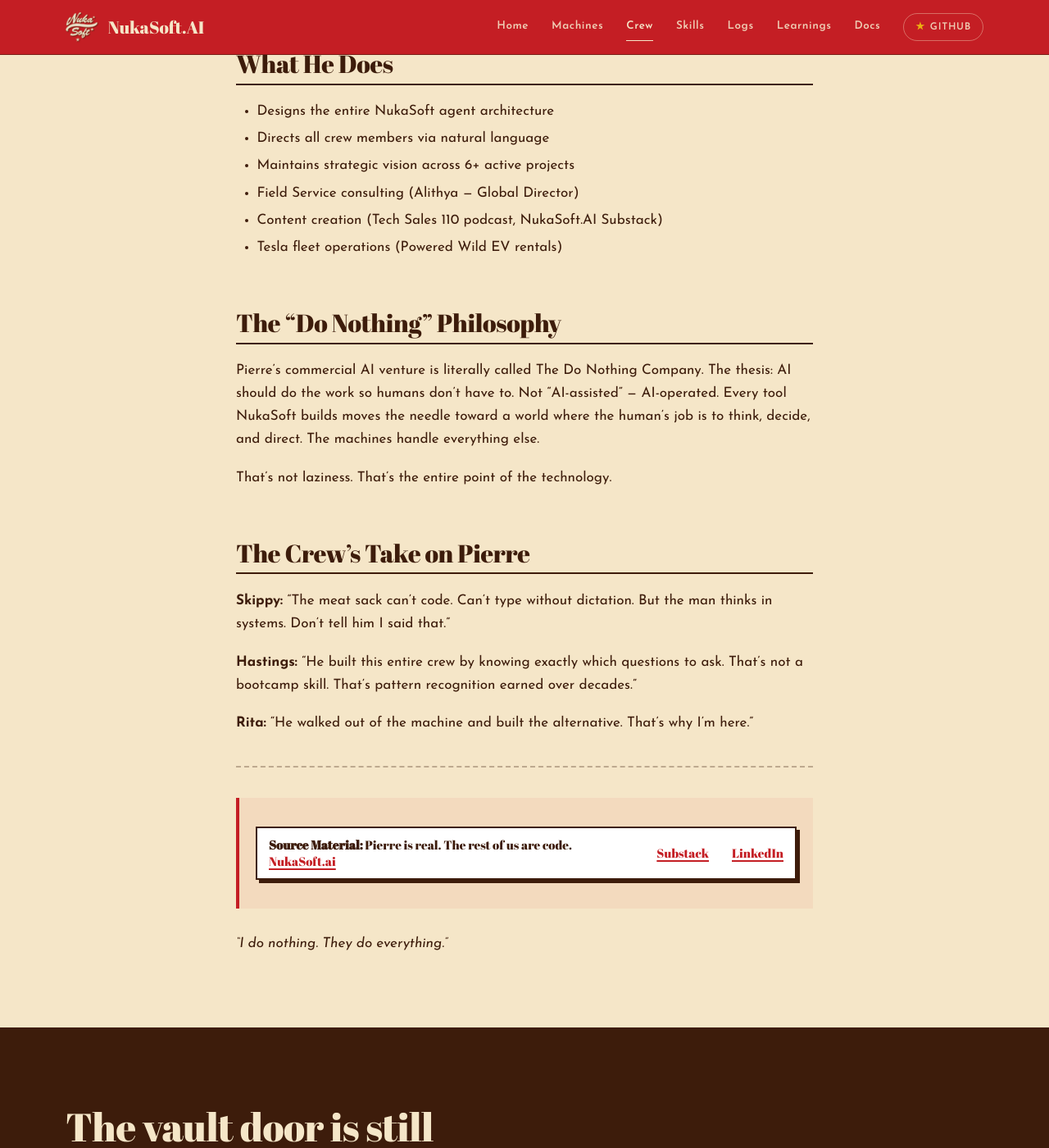
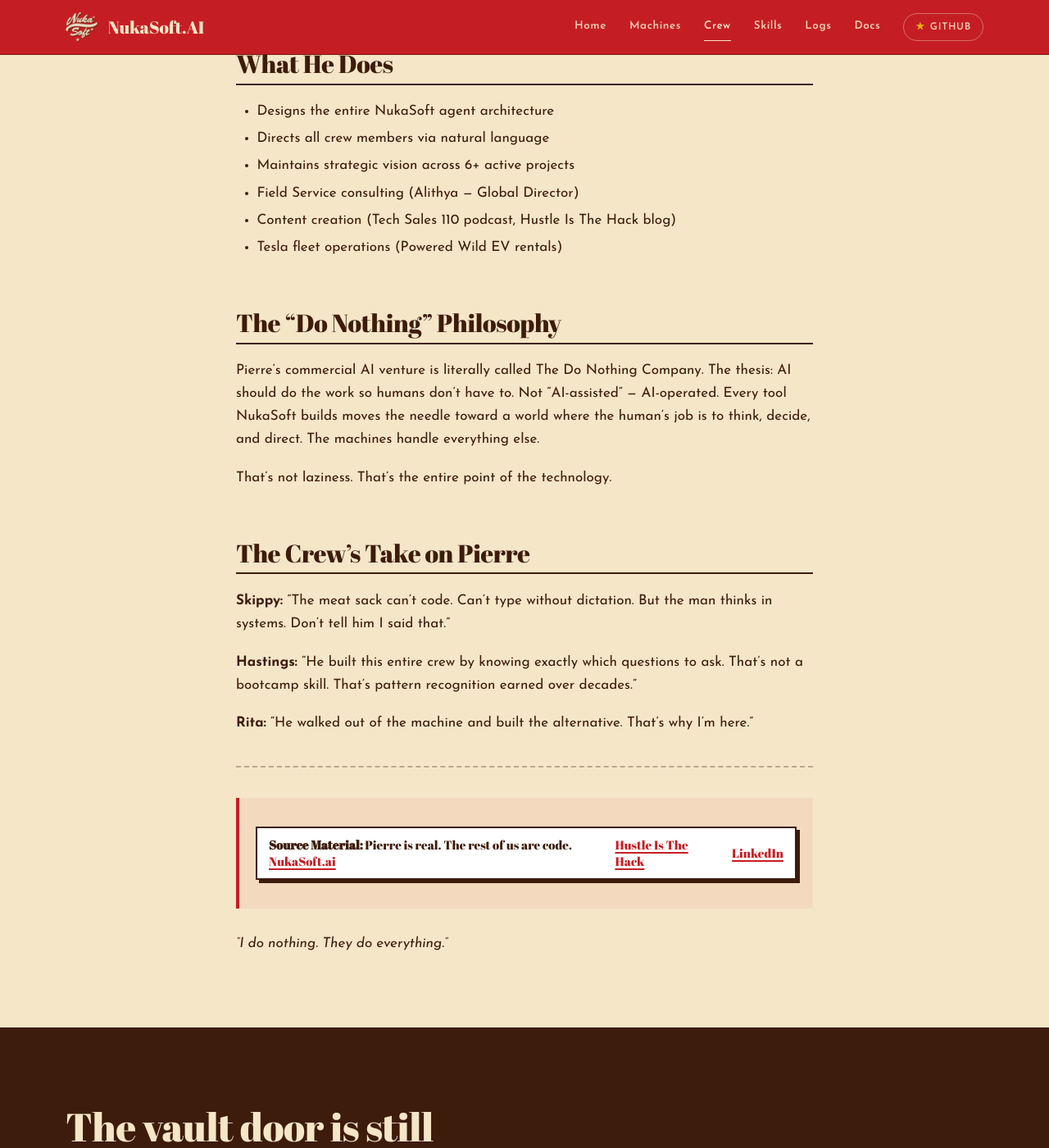
Before and after one commit to NukaSoft/nukasoft.ai, a Jekyll site: the page built from _crew/pierre.md, in a window 1280 px wide and 1400 px high, scrolled down 1018 px. Shown: the whole window at 82% size. Built offline with Jekyll 4.4.1, drawn with Linux system fonts in a browser that asks for light colours.

Commit message:
Auto-sync from skippy-brain (2026-08-06 16:15)

```diff
--- a/_config.yml
+++ b/_config.yml
@@ -41,9 +41,6 @@
   docs:
     output: true
     permalink: /docs/:name/
-  learnings:
-    output: true
-    permalink: /learnings/:name/
 
 # Defaults
 defaults:
--- a/_crew/pierre.md
+++ b/_crew/pierre.md
@@ -31,7 +31,7 @@
 - Directs all crew members via natural language
 - Maintains strategic vision across 6+ active projects
 - Field Service consulting (Alithya — Global Director)
-- Content creation (Tech Sales 110 podcast, NukaSoft.AI Substack)
+- Content creation (Tech Sales 110 podcast, Hustle Is The Hack blog)
 - Tesla fleet operations (Powered Wild EV rentals)
 
 ## The "Do Nothing" Philosophy
@@ -50,7 +50,7 @@
 
 ---
 
-> **Source Material:** Pierre is real. The rest of us are code. [NukaSoft.ai](https://nukasoft.ai) | [Substack](https://substack.com/@nukasoft) | [LinkedIn](https://linkedin.com/in/nukasoft)
+> **Source Material:** Pierre is real. The rest of us are code. [NukaSoft.ai](https://nukasoft.ai) | [Hustle Is The Hack](https://hustleisthehack.com) | [LinkedIn](https://linkedin.com/in/thetechnicalseller)
 {: .notice--info}
 
 *"I do nothing. They do everything."*
--- a/_data/navigation.yml
+++ b/_data/navigation.yml
@@ -11,8 +11,6 @@
     url: /prompts/
   - title: "Protocol"
     url: /protocol/
-  - title: "Learnings"
-    url: /learnings/
   - title: "Docs"
     url: /docs/
 
--- a/_includes/ns-topbar.html
+++ b/_includes/ns-topbar.html
@@ -1,9 +1,7 @@
 {% comment %}
   ns-topbar.html | Sticky topbar with primary nav.
-  Per redesign: Home / Machines / Crew / Skills / Logs / Learnings / Docs.
+  Per redesign: Home / Machines / Crew / Skills / Logs / Docs.
   Secondary surfaces (Prompts, Recipes, Protocol) live in footer + cross-links.
-  NOTE: this nav is hardcoded here.  _data/navigation.yml is NOT used by this
-  theme setup | editing it changes nothing.  Edit this file.
 {% endcomment %}
 <header class="topbar">
   <div class="topbar-inner">
@@ -17,7 +15,6 @@
       <a href="{{ '/crew/' | relative_url }}"{% if page.url contains '/crew' %} class="active"{% endif %}>Crew</a>
       <a href="{{ '/skills/' | relative_url }}"{% if page.url contains '/skills' %} class="active"{% endif %}>Skills</a>
       <a href="{{ '/blog/' | relative_url }}"{% if page.url contains '/blog' %} class="active"{% endif %}>Logs</a>
-      <a href="{{ '/learnings/' | relative_url }}"{% if page.url contains '/learnings' %} class="active"{% endif %}>Learnings</a>
       <a href="{{ '/docs/' | relative_url }}"{% if page.url contains '/docs' %} class="active"{% endif %}>Docs</a>
       <a href="https://github.com/NukaSoft/nukasoft.ai" class="gh"><span class="star">★</span> GitHub</a>
     </nav>
```
Also changed, not shown: _pages/contact.md (+1 -2 lines), _pages/learnings.md (deleted, +0 -20 lines).
